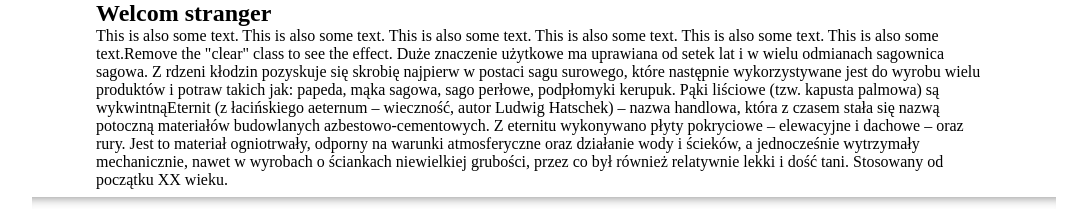
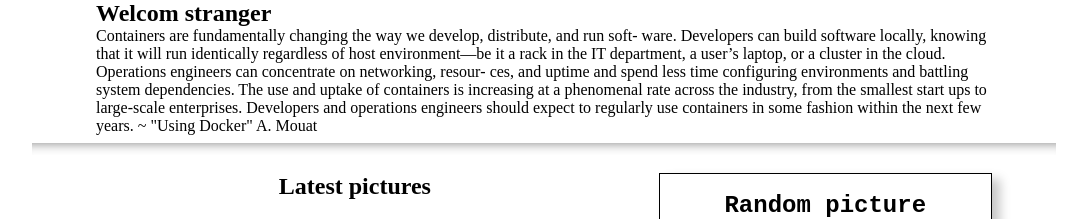
Before and after one commit to aFku/Django-Gallery, a Django app: page / in a window 1280 px wide. Shown: the part 100-319 px from the top of the page, without its empty margins (96-1183 px from the left). Run offline with Django 3.2, Linux system fonts and the light colour scheme; data that the repository does not hold is empty.

Commit message:
small fixes | Main description changed

```diff
--- a/Gallery/Gallery/settings.py
+++ b/Gallery/Gallery/settings.py
@@ -20,11 +20,8 @@ BASE_DIR = Path(__file__).resolve().parent.parent
 # Quick-start development settings - unsuitable for production
 # See https://docs.djangoproject.com/en/3.1/howto/deployment/checklist/
 
-# SECURITY WARNING: keep the secret key used in production secret!
-SECRET_KEY = '_@@pudewn+)&ye-43o9hyijk9do(rwkx&oq#a3m=&fi4bocz=6'
-
 # SECURITY WARNING: don't run with debug turned on in production!
-DEBUG = True
+DEBUG = False
 
 ALLOWED_HOSTS = ['127.0.0.1', '*']
 
--- a/Gallery/home_site/forms.py
+++ b/Gallery/home_site/forms.py
@@ -21,7 +21,7 @@ class ImageForm(ModelForm):
 		model = Image
 		fields = ('image_path', 'title', 'description', 'group',)
 		exclude = ['author',]
-		widgets = {"description": forms.Textarea(attrs={'rows': 5, 'cols':22})}
+		widgets = {"description": forms.Textarea(attrs={'rows': 5, 'cols': 22})}
 
 	def __init__(self, *args, **kwargs):
 		super(ImageForm, self).__init__(*args, **kwargs)
@@ -34,7 +34,7 @@ class GalleryForm(ModelForm):
 	class Meta:
 		model = GalleryGroup
 		fields = ('name', 'description')
-		widgets = {"description": forms.Textarea(attrs={'rows': 5, 'cols':22})}
+		widgets = {"description": forms.Textarea(attrs={'rows': 5, 'cols': 22})}
 
 class ChooseGroupForm(forms.Form):
 	"""
--- a/Gallery/home_site/models.py
+++ b/Gallery/home_site/models.py
@@ -4,6 +4,7 @@ from Scripts.RenamePath import RenamePath
 from django.utils import timezone
 from os import remove, path
 from django.conf import settings
+
 
 class Image(models.Model):
 	author = models.ForeignKey('auth.User', on_delete=models.CASCADE, blank=False, null=True)
@@ -19,10 +20,12 @@ class Image(models.Model):
 
 	def delete(self):
 		super().delete()
+		# Delete specific file from MEDIA
 		print(settings.MEDIA_URL)
 		print(settings.MEDIA_ROOT)
 		remove(settings.MEDIA_ROOT + "/" + self.image_path.name)
 
+
 class GalleryGroup(models.Model):
 	name = models.CharField(max_length=20, default='')
 	description = models.TextField(default='', blank=True)
--- a/Gallery/home_site/templates/home_site/index.html
+++ b/Gallery/home_site/templates/home_site/index.html
@@ -4,8 +4,16 @@
 <div class="intro-container">
 		<article class="intro">
 			<h2>Welcom stranger</h2>
-			<a>This is also some text. This is also some text. This is also some text. This is also some text. This is also some text. This is also some text.Remove the "clear" class to see the effect. Duże znaczenie użytkowe ma uprawiana od setek lat i w wielu odmianach sagownica sagowa. Z rdzeni kłodzin pozyskuje się skrobię najpierw w postaci sagu surowego, które następnie wykorzystywane jest do wyrobu wielu produktów i potraw takich jak: papeda, mąka sagowa, sago perłowe, podpłomyki kerupuk. Pąki liściowe (tzw. kapusta palmowa) są wykwintnąEternit (z łacińskiego aeternum – wieczność, autor Ludwig Hatschek) – nazwa handlowa, która z czasem stała się nazwą potoczną materiałów budowlanych azbestowo-cementowych. Z eternitu wykonywano płyty pokryciowe – elewacyjne i dachowe – oraz rury. Jest to materiał ogniotrwały, odporny na warunki atmosferyczne oraz działanie wody i ścieków, a jednocześnie wytrzymały mechanicznie, nawet w wyrobach o ściankach niewielkiej grubości, przez co był również relatywnie lekki i dość tani. Stosowany od początku XX wieku.
-
+			<a>
+				Containers are fundamentally changing the way we develop, distribute, and run soft‐
+				ware. Developers can build software locally, knowing that it will run identically
+				regardless of host environment—be it a rack in the IT department, a user’s laptop, or
+				a cluster in the cloud. Operations engineers can concentrate on networking, resour‐
+				ces, and uptime and spend less time configuring environments and battling system
+				dependencies. The use and uptake of containers is increasing at a phenomenal rate
+				across the industry, from the smallest start ups to large-scale enterprises. Developers
+				and operations engineers should expect to regularly use containers in some fashion
+				within the next few years. ~ "Using Docker" A. Mouat
 			</a>
 		</article>
 	</div>
```
